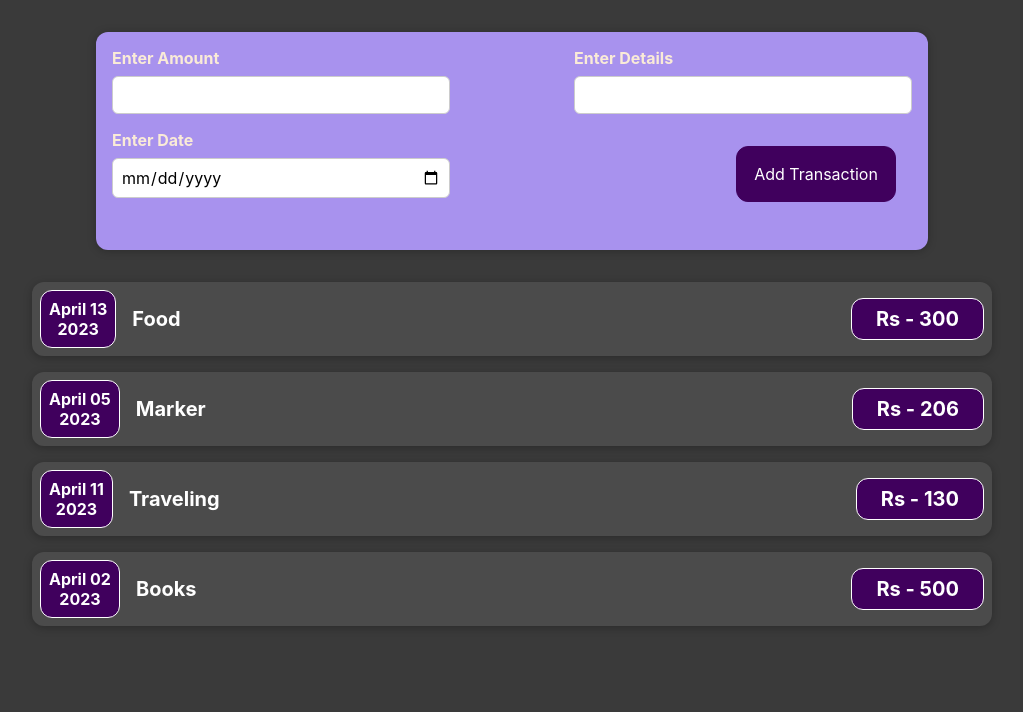
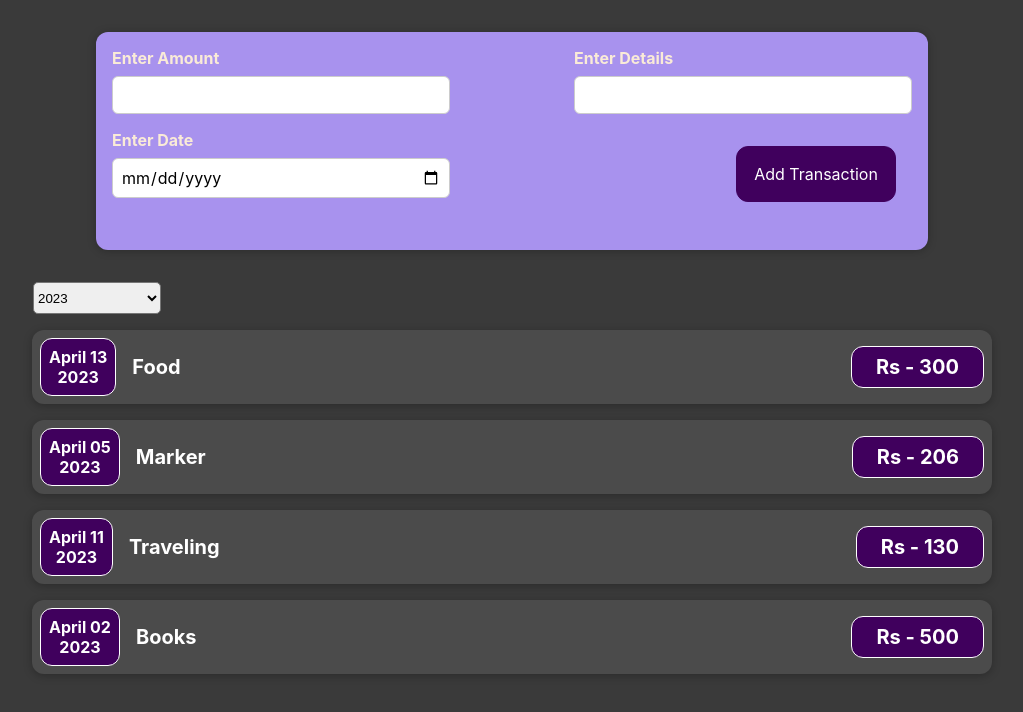
Before and after one commit to joysarkar18/react-expense-app, a React (Create React App) app: page / in a window 1280 px wide. Shown: the top 712 px of the page, without its empty margins (128-1151 px from the left). Built offline with nearby package versions, Linux system fonts and the light colour scheme.

Commit message:
transaction list dynamic nature addeD

```diff
--- a/src/App.css
+++ b/src/App.css
@@ -7,10 +7,15 @@
 } */
 
 .expenses{
-  padding-left: 10rem;
-  padding-right: 10rem;
+  padding-left: 5px;
+  padding-right: 0;
+}
+@media (min-width: 480px) {
 
-
+  .expenses{
+    padding-left: 10rem;
+    padding-right: 10rem;
+  }
 }
 .App-logo {
   height: 40vmin;
--- a/src/App.js
+++ b/src/App.js
@@ -1,48 +1,46 @@
 import "./App.css";
+import { useState } from "react";
 import ExpenseItem from "./componants/ExpenseItem";
 import NewExpense from "./componants/expenseInput/NewExpense";
-
+import FilterExpense from "./componants/filterExpenses/FilterExpense";
+const DUMMY_DATA =  [
+  {id:"0.9999", date: new Date(2023, 3, 13), title: "Food", amount: 300 },
+  {id:"0.9991", date: new Date(2023, 3, 5), title: "Marker", amount: 206 },
+  { id:"0.9992",date: new Date(2023, 3, 11), title: "Traveling", amount: 130 },
+  {id:"0.9993", date: new Date(2023, 3, 2), title: "Books", amount: 500 },
+];
 function App() {
-  const expenses = [
-    { date: new Date(2023, 3, 13), name: "Food", amount: 300 },
-    { date: new Date(2023, 3, 5), name: "Marker", amount: 206 },
-    { date: new Date(2023, 3, 11), name: "Traveling", amount: 130 },
-    { date: new Date(2023, 3, 2), name: "Books", amount: 500 },
-  ];
-
+ const [expenses , setExpenses]=useState(DUMMY_DATA);
   const onSaveExpenseHandaler = (entered)=>{
     const expenseData = {
       ...entered,
       id:Math.random().toString()
     }
+
+    setExpenses(prev=>{
+      return [expenseData , ...prev];
+    })
+
+
     console.log(expenseData)
 ;
   }
+  const [selectedYear, setSelectedYear] = useState("2023");
+
+ const onSelectedChangeHandaler = (selectedValue)=>{
+  setSelectedYear(selectedValue);
+
+ }
 
   return (
     <div className="appdiv">
-      <NewExpense onSaveExpense={onSaveExpenseHandaler}></NewExpense>
+
+      <NewExpense selectedValue={selectedYear} onSaveExpense={onSaveExpenseHandaler}></NewExpense>
       <div className="expenses">
-        <ExpenseItem
-          name={expenses[0].name}
-          amount={expenses[0].amount}
-          date={expenses[0].date}
-        ></ExpenseItem>
-        <ExpenseItem
-          name={expenses[1].name}
-          amount={expenses[1].amount}
-          date={expenses[1].date}
-        ></ExpenseItem>
-        <ExpenseItem
-          name={expenses[2].name}
-          amount={expenses[2].amount}
-          date={expenses[2].date}
-        ></ExpenseItem>
-        <ExpenseItem
-          name={expenses[3].name}
-          amount={expenses[3].amount}
-          date={expenses[3].date}
-        ></ExpenseItem>
+        <FilterExpense onSelectedChange={onSelectedChangeHandaler}></FilterExpense>
+        {expenses.map(expense=>{
+          return <ExpenseItem key={expense.id} title={expense.title} date={expense.date} amount = {expense.amount}></ExpenseItem>
+        })}
       </div>
     </div>
   );
--- a/src/componants/ExpenseItem.js
+++ b/src/componants/ExpenseItem.js
@@ -15,7 +15,7 @@ function ExpenseItem(props) {
         <div>{formattedYear}</div>
       </div>
       <div className="expense-item__description">
-        <h2>{props.name}</h2>
+        <h2>{props.title}</h2>
         <div onClick={()=>{console.log("fucked")}} className="expense-item__price">Rs - {props.amount}</div>
       </div>
     </div>
--- /dev/null
+++ b/src/componants/filterExpenses/FilterExpense.css
@@ -0,0 +1,11 @@
+.filter{
+    height: 2rem;
+    width: 12rem;
+    border-radius: 2rem;
+}
+.filter-select{
+    margin-left: 1px;
+    height: 2rem;
+    width: 8rem;
+    border-radius: 5px;
+}
--- /dev/null
+++ b/src/componants/filterExpenses/FilterExpense.js
@@ -0,0 +1,23 @@
+import "./FilterExpense.css"
+const FilterExpense = (props)=>{
+  const selectedYearChange =  (event) =>{
+    props.onSelectedChange(event.target.value)
+    console.log(event.target.value);
+
+  }
+  return(
+    <div className="filter">
+        <div>
+            <select value={props.selectedValue} onChange={selectedYearChange} className="filter-select">
+                <option value={"2023"}>2023</option>
+                <option value={"2022"}>2022</option>
+                <option value={"2021"}>2021</option>
+                <option value={"2020"}>2020</option>
+
+            </select>
+        </div>
+    </div>
+  )
+}
+
+export default FilterExpense;
```
